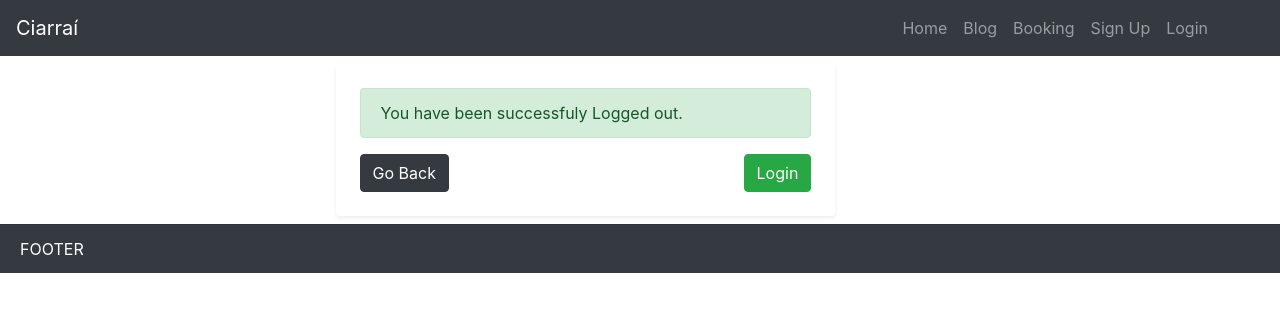
After one commit to Viacheslav1510/CI_PB_PP4, a Django app: page /logout/ in a window 1280 px wide. The commit adds this page. Shown: the top 312 px of the page. Run offline with Django 3.2, Linux system fonts and the light colour scheme; some libraries are stand-ins or nearby versions.

Commit message:
create logout feature

```diff
--- a/accounts/urls.py
+++ b/accounts/urls.py
@@ -1,6 +1,17 @@
 from django.urls import path
 from . import views
+from django.contrib.auth import views as auth_views
 
 urlpatterns = [
-    path('sign_up/', views.register, name='accounts-register')
+    path('sign_up/', views.register, name='accounts-register'),
+    path(
+        'login/',
+        auth_views.LoginView.as_view(template_name='accounts/login.html'),
+        name='accounts-login'
+    ),
+    path(
+        'logout/',
+        auth_views.LogoutView.as_view(template_name='accounts/logout.html'),
+        name='accounts-logout'
+    ),
 ]
--- a/pp4_ci/settings.py
+++ b/pp4_ci/settings.py
@@ -43,6 +43,7 @@ INSTALLED_APPS = [
     'django.contrib.messages',
     'cloudinary_storage',
     'django.contrib.staticfiles',
+    'active_link',
     'cloudinary',
     'crispy_forms',
     'blog',
@@ -140,6 +141,8 @@ STATIC_ROOT = os.path.join(BASE_DIR, 'staticfiles')
 MEDIA_URL = '/media/'
 DEFAULT_FILE_STORAGE = 'cloudinary_storage.storage.MediaCloudinaryStorage'
 
+LOGIN_REDIRECT_URL = 'blog'
+
 # Default primary key field type
 # https://docs.djangoproject.com/en/3.2/ref/settings/#default-auto-field
 
--- /dev/null
+++ b/templates/accounts/logout.html
@@ -0,0 +1,22 @@
+{% extends 'base.html' %}
+{% load static %}
+{% load crispy_forms_tags %}
+{% block content %}
+
+<div class="row">
+    <div class="col-md-5 offset-md-3">
+        <div class="card rounded m-2 shadow-sm border-0">
+            <div class="card-body p-4">
+                <div class="alert alert-success">
+                   You have been successfuly Logged out.
+                </div>
+                <div class="d-flex flex-row justify-content-between logout-buttons">
+                    <a class="btn btn-dark" href="{% url 'blog' %}" role="button">Go Back</a>
+                    <a class="btn btn-success" href="{% url 'accounts-login' %}" role="button">Login</a>
+                </div>
+            </div>
+        </div>
+    </div>
+</div>
+
+{% endblock %}
--- a/templates/base.html
+++ b/templates/base.html
@@ -1,3 +1,4 @@
+{% load active_link_tags %}
 <!DOCTYPE html>
 <html lang="en">
   <head>
@@ -21,9 +22,24 @@
             <li class="nav-item ">
               <a class="nav-link" href="#">Home <span class="sr-only">(current)</span></a>
             </li>
-            <li class="nav-item active">
-              <a class="nav-link" href="#">Blog</a>
+            <li class="nav-item {% active_link 'blog' 'active' %}">
+              <a class="nav-link" href="{% url 'blog' %}">Blog</a>
             </li>
+            <li class="nav-item">
+              <a class="nav-link" href="#">Booking</a>
+            </li>
+            {% if user.is_authenticated %}
+            <li class="nav-item {% active_link 'accounts-logout' 'active' %}">
+              <a class="nav-link" href="{% url 'accounts-logout' %}">Logout</a>
+            </li>
+            {% else %}
+            <li class="nav-item {% active_link 'accounts-register' 'active' %}">
+              <a class="nav-link" href="{% url 'accounts-register' %}">Sign Up</a>
+            </li>
+            <li class="nav-item {% active_link 'accounts-login' 'active' %}">
+              <a class="nav-link" href="{% url 'accounts-login' %}">Login</a>
+            </li>
+            {% endif %}
           </ul>
         </div>
     </nav>
```
Also changed, not shown: templates/accounts/login.html (added, +25 -0 lines).
